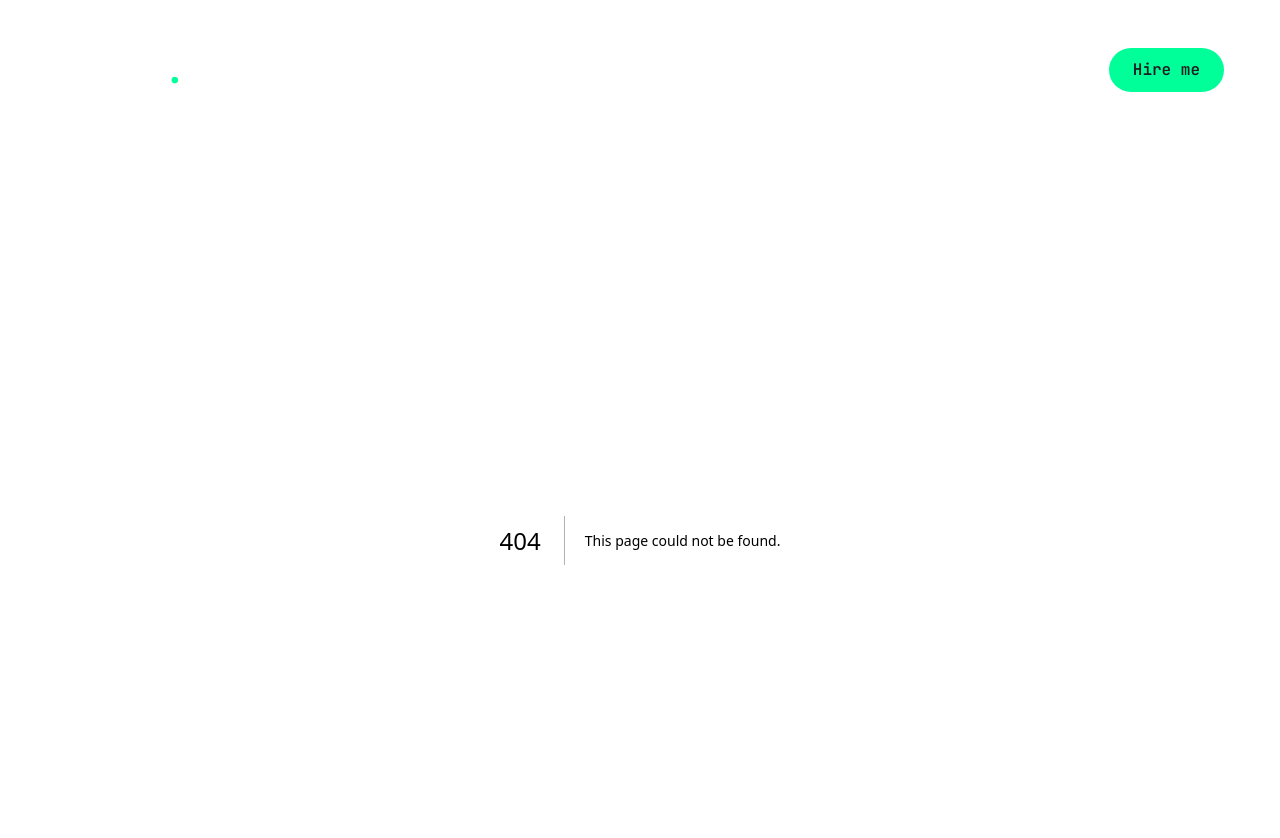
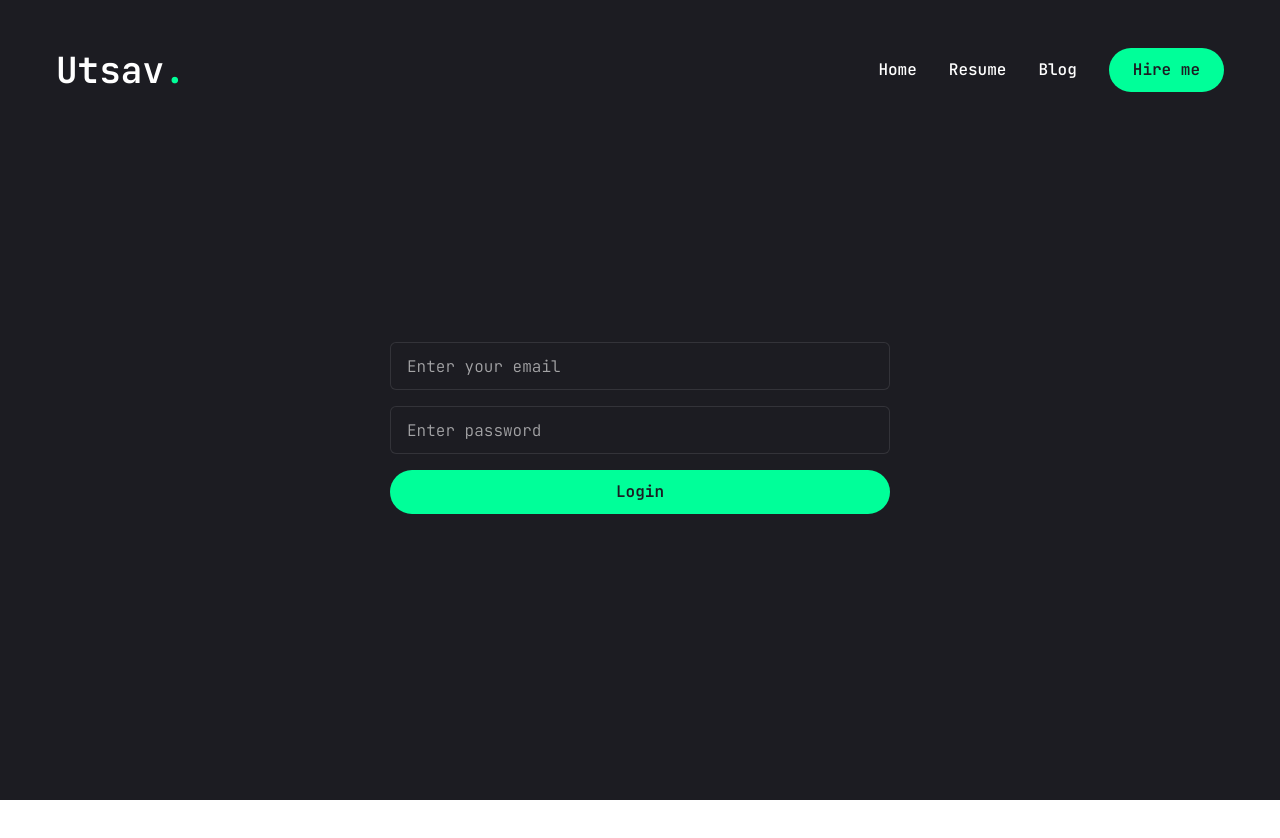
Before and after one commit to utsavbaral007/portfolio, a Next.js app: page /login in a window 1280 px wide. Before the commit this address had no page. Shown: the top 838 px of the page. After the commit the page ends 800 px from the top, so only its background shows below. Built offline with nearby package versions, Linux system fonts and the light colour scheme.

Commit message:
login feature for blog initialized

```diff
--- a/package.json
+++ b/package.json
@@ -32,6 +32,7 @@
     "react-countup": "^6.5.3",
     "react-dom": "^18",
     "react-helmet": "^6.1.0",
+    "react-hook-form": "^7.53.2",
     "react-hot-toast": "^2.4.1",
     "react-icons": "^5.2.1",
     "scss": "^0.2.4",
--- /dev/null
+++ b/src/app/login/page.jsx
@@ -0,0 +1,59 @@
+"use client";
+
+import { useState } from "react";
+import { useForm } from "react-hook-form";
+import { motion } from "framer-motion";
+import { Input } from "@/components/ui/input";
+import { Button } from "@/components/ui/button";
+
+const Login = () => {
+  const {
+    register,
+    handleSubmit,
+
+    formState: { errors },
+  } = useForm();
+  const onSubmit = (data) => console.log(data);
+
+  return (
+    <motion.section
+      initial={{ opacity: 0 }}
+      animate={{
+        opacity: 1,
+        transition: { delay: 2.4, duration: 0.4, ease: "easeIn" },
+      }}
+      className="py-2"
+    >
+      <div className="container mx-auto">
+        <div className="min-h-[70vh] flex justify-center items-center">
+          <form
+            className="max-w-[500px] w-full flex flex-col gap-4"
+            onSubmit={handleSubmit(onSubmit)}
+          >
+            <Input
+              placeholder="Enter your email"
+              {...register("email", { required: true })}
+            />
+
+            {errors.email && (
+              <span className="text-sm text-red-400">Email is required</span>
+            )}
+
+            <Input
+              placeholder="Enter password"
+              {...register("password", { required: true })}
+            />
+
+            {errors.password && (
+              <span className="text-sm text-red-400">Password is required</span>
+            )}
+
+            <Button type="submit">Login</Button>
+          </form>
+        </div>
+      </div>
+    </motion.section>
+  );
+};
+
+export default Login;
```
Also changed, not shown: src/app/api/auth/login/route.js (added), 2 other files (tests, documents, lock files or other folders).
